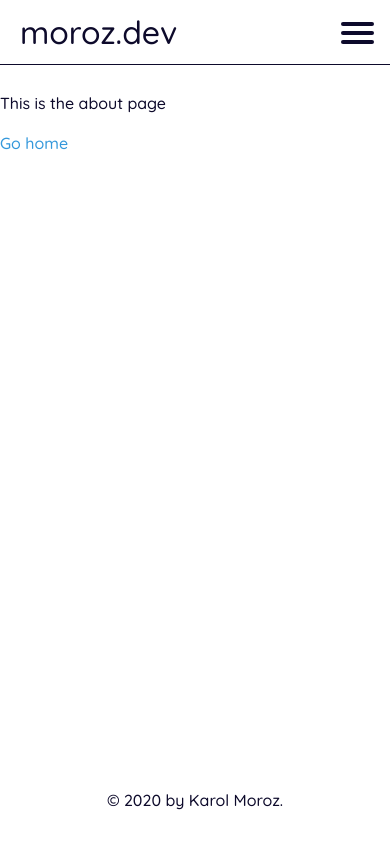
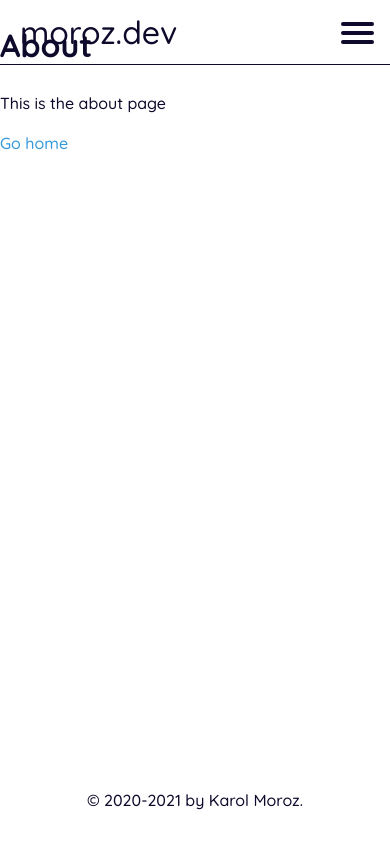
Before and after one commit to moroz/moroz.dev, a Next.js app: page /about in a window 390 px wide. Built offline with nearby package versions, Linux system fonts and the light colour scheme.

Commit message:
Improve mobile navigation

```diff
--- a/css/base.sass
+++ b/css/base.sass
@@ -11,6 +11,7 @@ body
   font-weight: 500
   line-height: 1.5
   +fluid-type($mobile-width, $desktop-width, 16px, 20px)
+  overflow-y: scroll
 
 a:link
 
@@ -23,15 +24,12 @@ a:link
   flex-direction: column
 
   &--white-header
-
     .header
       &:not(.header--opaque)
+        border-bottom: none
+        box-shadow: none
         background: transparent
         color: white
-
-      +mobile
-        &__menu
-          background: transparentize(black, .4)
 
 #main
   flex: 1
@@ -61,7 +59,7 @@ a:link
 
   @media screen and (max-width: 800px)
     width: 100%
-    padding: 20px
+    padding: $mobile-content-padding-x
 
 
 .text-center
@@ -70,10 +68,12 @@ a:link
 code, pre
   font-family: $font-monospace
 
+  word-break: break-word
+
 +mobile
   .remark-highlight
-    padding: .9rem !important
+    font-size: .8rem
+    padding: .8rem .8rem .5rem !important
 
   pre code
-    font-size: .5rem
     line-height: 1.2
--- a/css/blog.sass
+++ b/css/blog.sass
@@ -26,7 +26,11 @@ a.blog_feed__entry__title
 .blog
   &__content
     +fluid-type(320px, 1600px, 18px, 24px)
-    line-height: 1.5
+    line-height: 1.58
+
+    &:lang(zh-Hant)
+      > p
+        text-indent: 2em
 
     h1, h2, h3
       text-align: center
--- a/css/hamburger.sass
+++ b/css/hamburger.sass
@@ -8,10 +8,10 @@
   justify-content: center
   flex-direction: column
   cursor: pointer
-  position: absolute
+  position: fixed
   top: 0
   right: 0
-  z-index: 11
+  z-index: 16
 
   span
     width: 33px
@@ -29,10 +29,10 @@
   span:nth-of-type(3)
     transform-origin: 0% 100%
 
-.navbar--open .hamburger
+.header--menu-open .hamburger
   span
     opacity: 1
-    transform: translate(2px, 0px) rotate(45deg) translate(-2px, -1px)
+    transform: translate(2px, 0px) rotate(45deg) translate(-2px, -2px)
 
   span:nth-of-type(2)
     opacity: 0
--- a/css/header.sass
+++ b/css/header.sass
@@ -1,27 +1,42 @@
 .header
-  display: flex
-  justify-content: space-between
-  width: 100%
-  height: $header-height
-  line-height: $header-height
-  +mobile
-    height: $mobile-menu-unit
-    line-height: $mobile-menu-unit
-    border-bottom: 1px solid currentColor
   position: fixed
   top: 0
-  background-color: #fff
   z-index: 10
-  padding: 0 2rem
-  +mobile
-    padding: 0 20px
-  box-sizing: border-box
-  transition: .2s ease-in-out
+  left: 0
+  right: 0
+  justify-content: space-between
+  height: $mobile-menu-unit
+  line-height: $mobile-menu-unit
 
-  +mobile
+  +gt-mobile
+    display: flex
+    height: $header-height
+    line-height: $header-height
+  &__content
+    top: 0
+    padding: 0 2rem
+    box-sizing: border-box
+    transition: background .2s ease-in-out, opacity .2s ease-in-out
+    display: flex
+    width: 100%
+    height: $header-height
+    line-height: $header-height
+    +mobile
+      z-index: 15
+      padding: 0 20px
+      position: fixed
+      height: $mobile-menu-unit
+      line-height: $mobile-menu-unit
+      border-bottom: 1px solid currentColor
+
+  +gt-mobile
+    transition: box-shadow .2s ease-in-out
     &--opaque
-      background: white
-      color: rgba(0,0,0,.67)
+      border-bottom: 1px solid rgba(0, 0, 0, 0.1)
+      box-shadow: 0 2px 5px rgba(0, 0, 0, 0.05)
+
+  &--opaque
+    background: white
 
   &__branding
     font-size: 2em
@@ -32,7 +47,7 @@
     padding: 0 1em
 
     +mobile
-      padding: 0 20px
+      padding: $mobile-content-padding
       height: $mobile-menu-unit
       line-height: $mobile-menu-unit
 
@@ -44,13 +59,18 @@
 
   &__menu
     display: flex
+    align-items: center
+    +gt-mobile
+      padding-right: 2rem
+      justify-content: flex-end
+      z-index: 17
 
     +mobile
-      background: white
       text-align: right
       flex-direction: column
       position: fixed
-      top: $mobile-menu-unit
+      top: 0
+      padding-top: $mobile-menu-unit
       left: 0
       right: 0
       bottom: 0
@@ -67,14 +87,16 @@
           opacity: .5
 
   +mobile
-    &--opaque &__menu
+    &__menu
       background: white
 
   a
     color: inherit
+    transition: none
     text-decoration: none
 
 .header--menu-open
+  color: black !important
   .header__menu
     opacity: 1
     pointer-events: auto
--- a/layout/Footer.tsx
+++ b/layout/Footer.tsx
@@ -1,7 +1,7 @@
 const Footer = () => {
   return (
     <footer className="footer">
-      <span>&copy; 2020 by Karol Moroz.</span>
+      <span>&copy; 2020-2021 by Karol Moroz.</span>
     </footer>
   );
 };
--- a/layout/Header.tsx
+++ b/layout/Header.tsx
@@ -1,6 +1,8 @@
 import Link from "next/link";
 import { useCallback, useEffect, useRef, useState } from "react";
 import Hamburger from "./Hamburger";
+
+const SCROLL_THRESHOLD = 40;
 
 interface NavLinkProps {
   href: string;
@@ -18,11 +20,10 @@ const NavLink = ({ href, children }: NavLinkProps) => {
 const Header = () => {
   const [hamburgerOpen, setHamburgerOpen] = useState(false);
   const [opaque, setOpaque] = useState(false);
-  const ref = useRef<HTMLDivElement | null>(null);
 
   const handleScroll = useCallback(() => {
-    setOpaque(window.pageYOffset > ref.current?.clientHeight!);
-  }, [setOpaque, ref.current]);
+    setOpaque(window.pageYOffset >= SCROLL_THRESHOLD);
+  }, [setOpaque]);
 
   useEffect(() => {
     window.addEventListener("scroll", handleScroll);
@@ -36,17 +37,14 @@ const Header = () => {
       className={`header ${hamburgerOpen ? "header--menu-open" : ""} ${
         opaque ? "header--opaque" : ""
       }`}
-      ref={ref}
     >
-      <div className="header__branding">
-        <Link href="/">
-          <a className="header__branding__logo">moroz.dev</a>
-        </Link>
+      <div className="header__content">
+        <div className="header__branding">
+          <Link href="/">
+            <a className="header__branding__logo">moroz.dev</a>
+          </Link>
+        </div>
       </div>
-      <Hamburger
-        open={hamburgerOpen}
-        onToggle={() => setHamburgerOpen((t) => !t)}
-      />
       <nav className="header__menu">
         <NavLink href="/">Home</NavLink>
         <NavLink href="/projects">Projects</NavLink>
@@ -59,6 +57,10 @@ const Header = () => {
           </a>
         </Link>
       </nav>
+      <Hamburger
+        open={hamburgerOpen}
+        onToggle={() => setHamburgerOpen((t) => !t)}
+      />
     </header>
   );
 };
```
